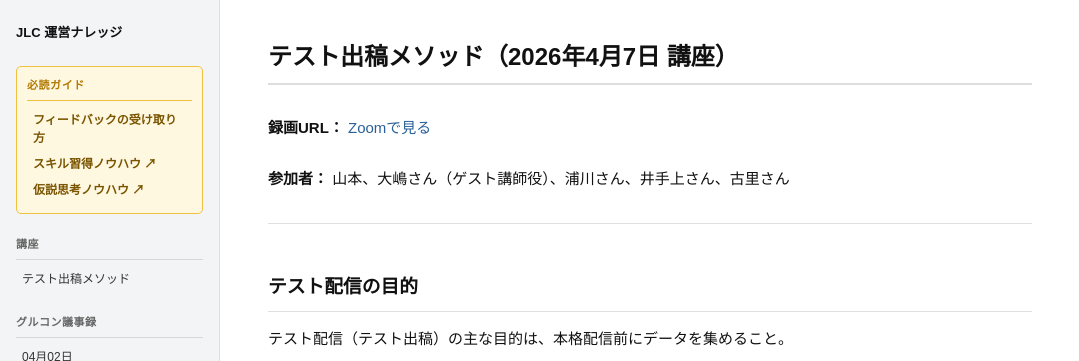
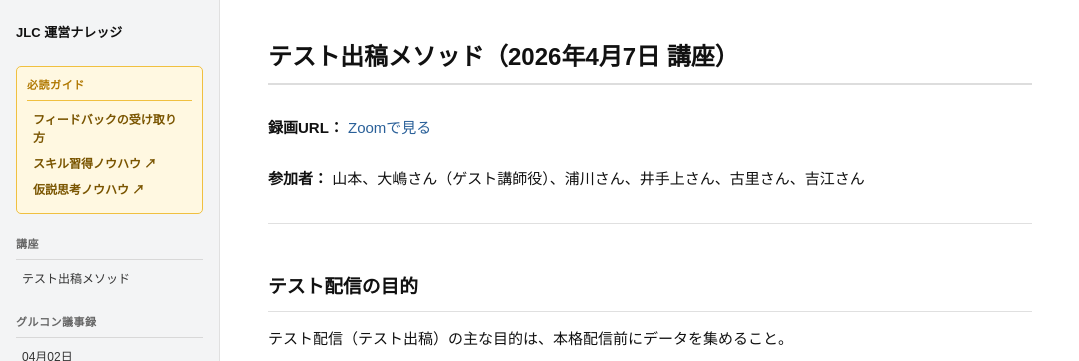
Before and after one commit to staffsolution/staffsolution-jlc, a Jekyll site: the page built from 講座/テスト出稿メソッド.md, in a window 1280 px wide and 900 px high. Shown: the top 361 px of the window, without its empty margins (0-1079 px from the left). Built offline with Jekyll 4.4.1, drawn with Linux system fonts in a browser that asks for light colours; our own code applies the rules of GitHub Pages for plain Markdown files.

Commit message:
テスト出稿メソッド：参加者に吉江さんを追加
Made-with: Cursor

```diff
--- a/講座/テスト出稿メソッド.md
+++ b/講座/テスト出稿メソッド.md
@@ -6,7 +6,7 @@ layout: default
 
 **録画URL：** [Zoomで見る](https://us06web.zoom.us/rec/share/Cy9PauK2JhfbRM-zortRZzJ6XupDKsFlXpCPDYwLM8cqri1ExM-y3mYigUOZ4MOz.xV8uW-_L-mPooack)
 
-**参加者：** 山本、大嶋さん（ゲスト講師役）、浦川さん、井手上さん、古里さん
+**参加者：** 山本、大嶋さん（ゲスト講師役）、浦川さん、井手上さん、古里さん、吉江さん
 
 ---
 
```
